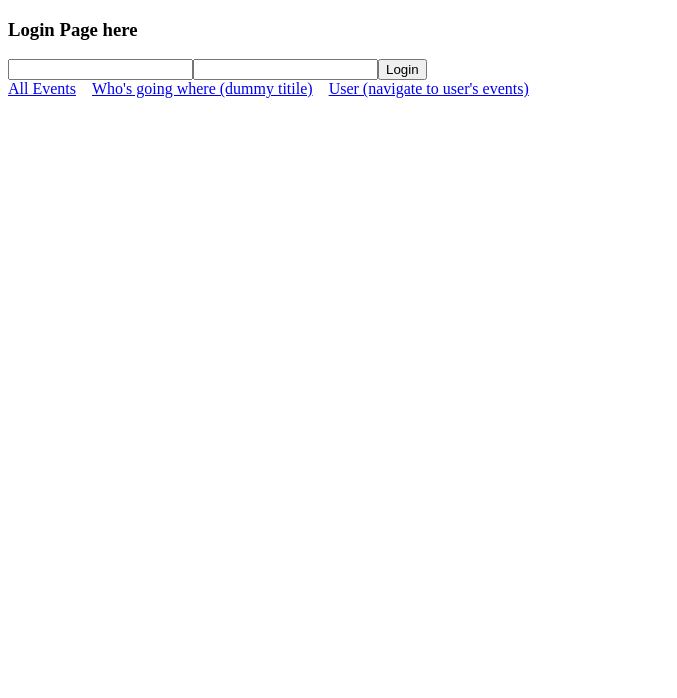
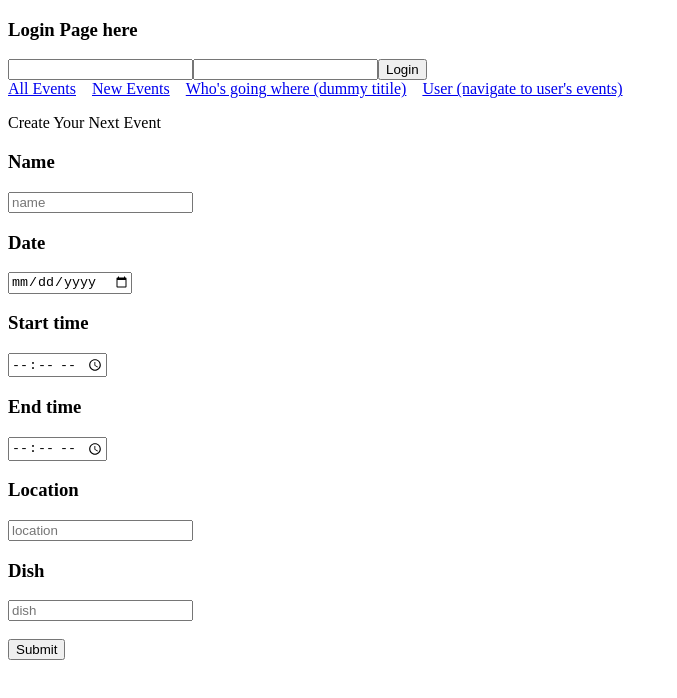
Before and after one commit to karimshakir/potluck_angular, an Angular app: page /new in a window 1280 px wide. Before the commit this address led to /. Shown: the top 698 px of the page, without its empty margins (0-677 px from the left). Built offline with nearby package versions, Linux system fonts and the light colour scheme.

Commit message:
added new-event component, can add an event

```diff
--- a/src/app/app.component.html
+++ b/src/app/app.component.html
@@ -3,6 +3,7 @@
 <app-pot-login></app-pot-login>
 <nav >
     <a style="margin-right: 1em;"[routerLink]="['events']">All Events</a>
+    <a style="margin-right: 1em;"[routerLink]="['new']">New Events</a>
     <a style="margin-right: 1em;"[routerLink]="['participants']">Who's going where (dummy titile)</a>
     <a [routerLink]="['user']">User (navigate to user's events)</a><br/>
 
--- a/src/app/app.module.ts
+++ b/src/app/app.module.ts
@@ -9,6 +9,7 @@ import { UserComponent } from "./user/user.component";
 import { ParticipantComponent } from "./participant/participant.component";
 import { PotLoginComponent } from './pot-login/pot-login.component';
 import { EventDetailComponent } from './event-detail/event-detail.component';
+import { NewEventComponent } from './new-event/new-event.component';
 
 @NgModule({
   declarations: [
@@ -18,6 +19,7 @@ import { EventDetailComponent } from './event-detail/event-detail.component';
     ParticipantComponent,
     PotLoginComponent,
     EventDetailComponent,
+    NewEventComponent,
   ],
   imports: [BrowserModule, AppRoutingModule, FormsModule],
   providers: [],
--- a/src/app/event-detail/event-detail.component.html
+++ b/src/app/event-detail/event-detail.component.html
@@ -1,4 +1,3 @@
-<p>event-detail works!</p>
 <div id="details" *ngIf="event">
     <h2>Details</h2>
     <table>
--- a/src/app/event/event.component.html
+++ b/src/app/event/event.component.html
@@ -9,7 +9,7 @@
         <th>Event End Time</th>
         <th>Event Location</th>
       </tr>
-      <tr *ngFor="let event of events" [class.selected]="event === selectedEvent" (click)="onSelect(event)">
+      <tr *ngFor="let event of events" (click)="onSelect(event)">
         <td>{{event.eventName}}</td>
         <td>{{event.eventDate}}</td>
         <td>{{event.startTime.hours }} : {{event.startTime.minutes}}</td>
--- /dev/null
+++ b/src/app/models/newEvent.ts
@@ -0,0 +1,12 @@
+import { Time } from "@angular/common";
+
+export class NewEvent {
+  // newId: number;
+  newName: string;
+  newDate: string;
+  startTime: Time;
+  endTime: Time;
+  newLocation: string;
+  dish: string;
+  constructor() {}
+}
--- /dev/null
+++ b/src/app/new-event/new-event.component.html
@@ -0,0 +1,23 @@
+<p>Create Your Next Event</p>
+<div>
+        <!-- will probably put in list and loop  -->
+    <h3>Name</h3>
+    <h3>{{new.name}}</h3>
+    <input [(ngModel)]="new.name" placeholder="name">
+    <h3>Date</h3>
+    <h3>{{new.date}}</h3>
+    <input [(ngModel)]="new.date" type="date" placeholder="date">
+    <h3>Start time</h3>
+    <h3>{{new.startTime}}</h3>
+    <input [(ngModel)]="new.startTime" type="time" placeholder="start time">
+    <h3>End time</h3>
+    <h3>{{new.endTime}}</h3>
+    <input [(ngModel)]="new.endTime" type="time" placeholder="end time">
+    <h3>Location</h3>
+    <h3>{{new.location}}</h3>
+    <input [(ngModel)]="new.location" placeholder="location">
+    <h3>Dish</h3>
+    <h3>{{new.dish}}</h3>
+    <input [(ngModel)]="new.dish" placeholder="dish"><br><br>
+    <button>Submit</button>
+</div>
--- /dev/null
+++ b/src/app/new-event/new-event.component.ts
@@ -0,0 +1,25 @@
+import { Component, OnInit } from '@angular/core';
+// import { NewEvent } from '../models/newEvent';
+
+@Component({
+  selector: 'app-new-event',
+  templateUrl: './new-event.component.html',
+  styleUrls: ['./new-event.component.css']
+})
+export class NewEventComponent implements OnInit {
+
+
+  new = {
+    name: "",
+    date: "",
+    startTime: "",
+    endTime: "",
+    location: ""
+  }
+
+  constructor() { }
+
+  ngOnInit() {
+  }
+
+}
```
Also changed, not shown: src/app/app-routing.module.ts (+4 -3 lines), src/app/new-event/new-event.component.css (added), 1 other file (tests, documents, lock files or other folders).
